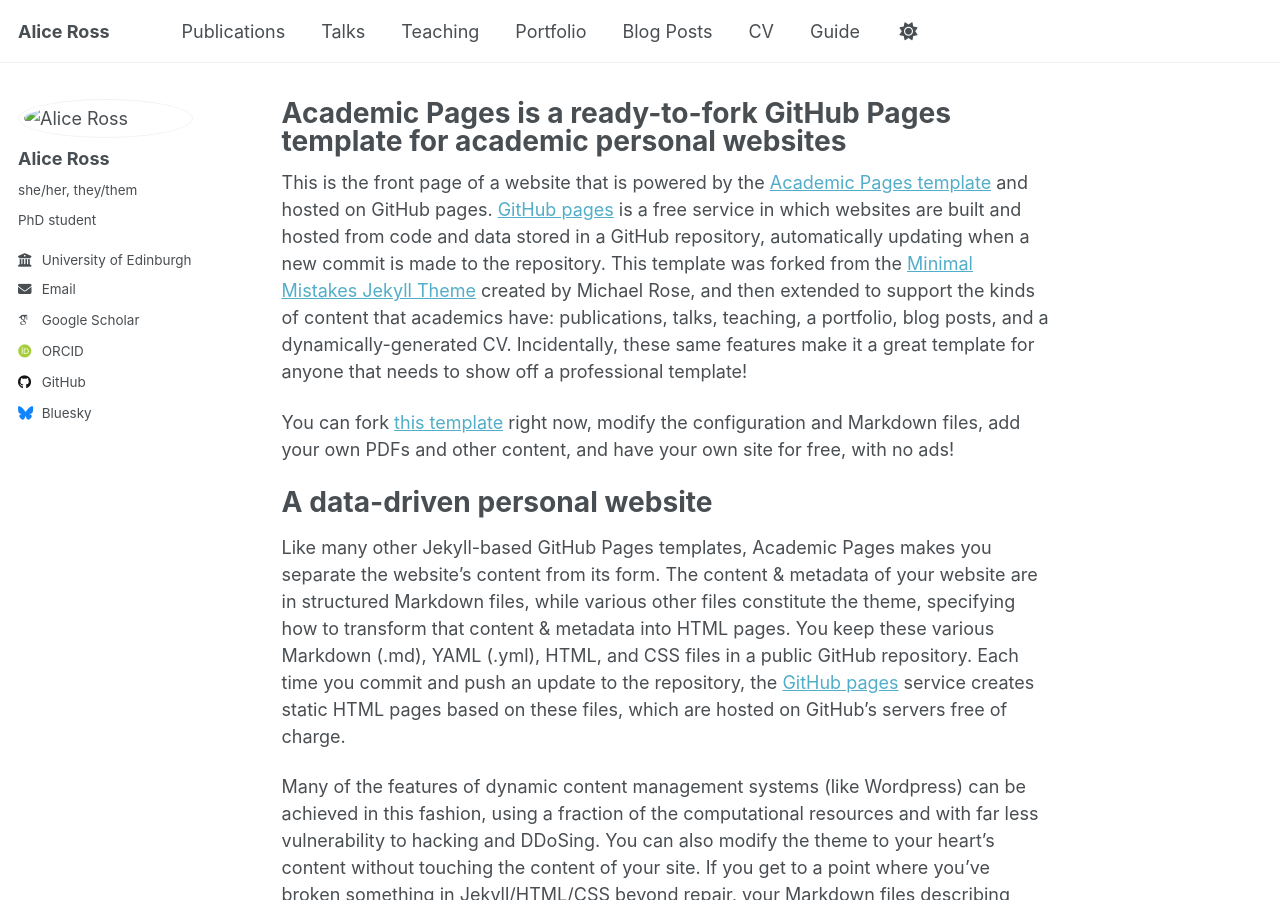
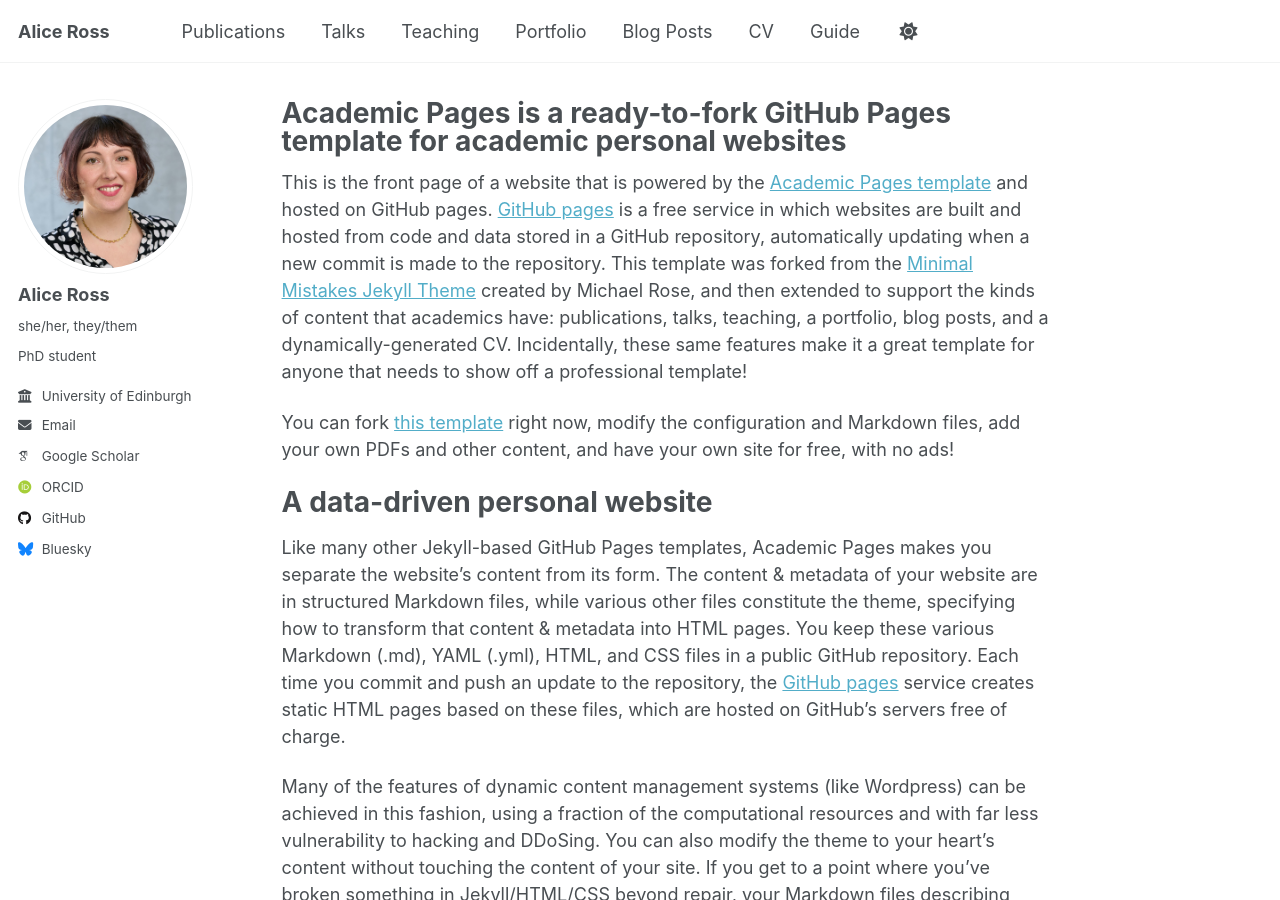
Before and after one commit to alice-ross/alice-ross.github.io, a Jekyll site: the page built from _pages/about.md, in a window 1280 px wide and 900 px high. Built offline with Jekyll 4.4.1, drawn with Linux system fonts in a browser that asks for light colours; some web fonts are replaced; a script that is not in the unit is left out.

Commit message:
Update _config.yml

```diff
--- a/_config.yml
+++ b/_config.yml
@@ -23,7 +23,7 @@
 #               Additional customization can be done by editing /_includes/author-profile.html
 author:
   # Biographic information
-  avatar           : "/images/alice-ross.jpg"
+  avatar           : "alice-ross.jpg"
   name             : "Alice Ross"
   pronouns         : "she/her, they/them"
   bio              : "PhD student"
@@ -54,7 +54,7 @@
 
   # Social media
   artstation       : # Username
-  bluesky          : "alice-ross" # Replace this with you Bluesky username
+  bluesky          : "alice-ross.bsky.social" # Replace this with you Bluesky username
   facebook         : # Username
   flickr           : # Username
   foursquare       : # Username
```
